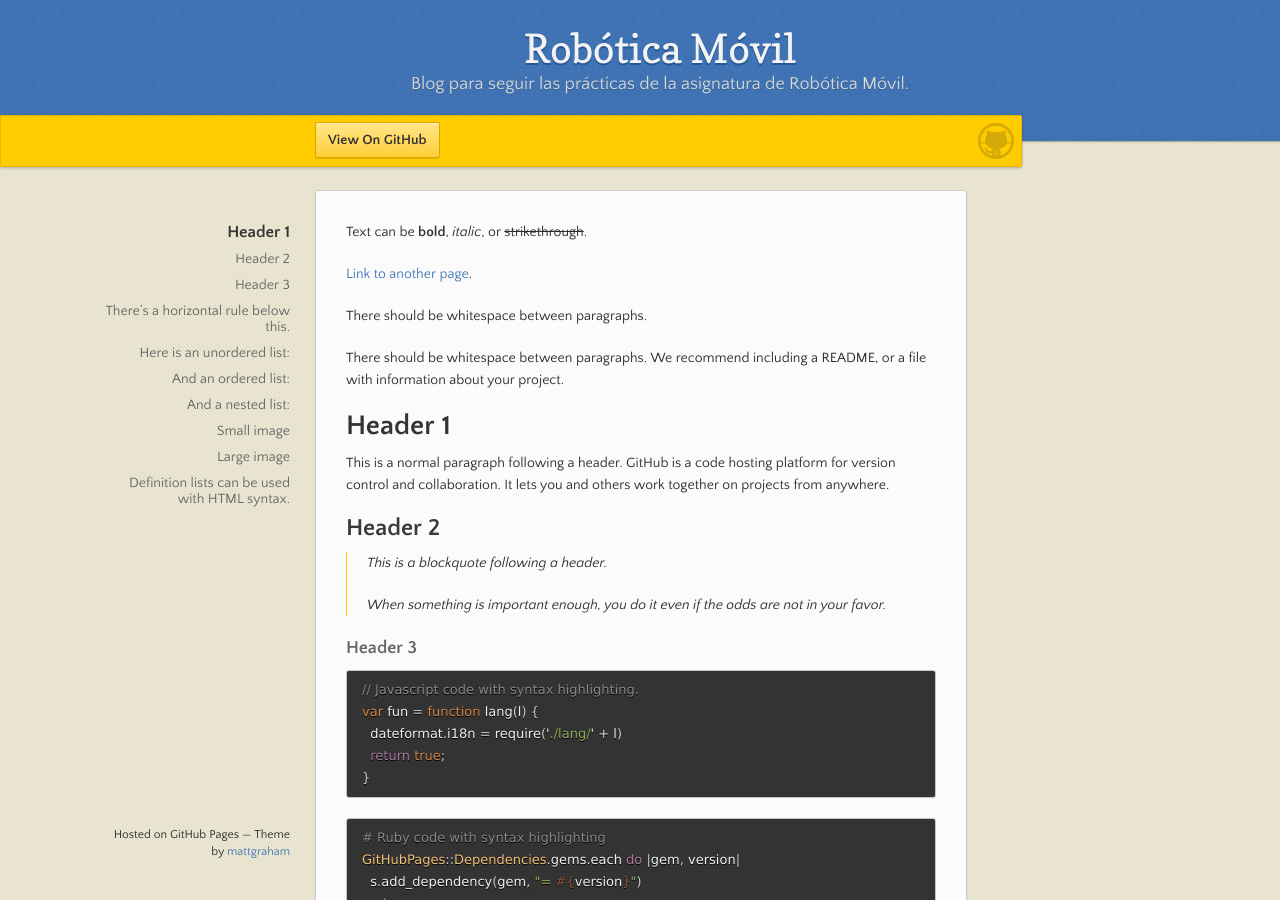
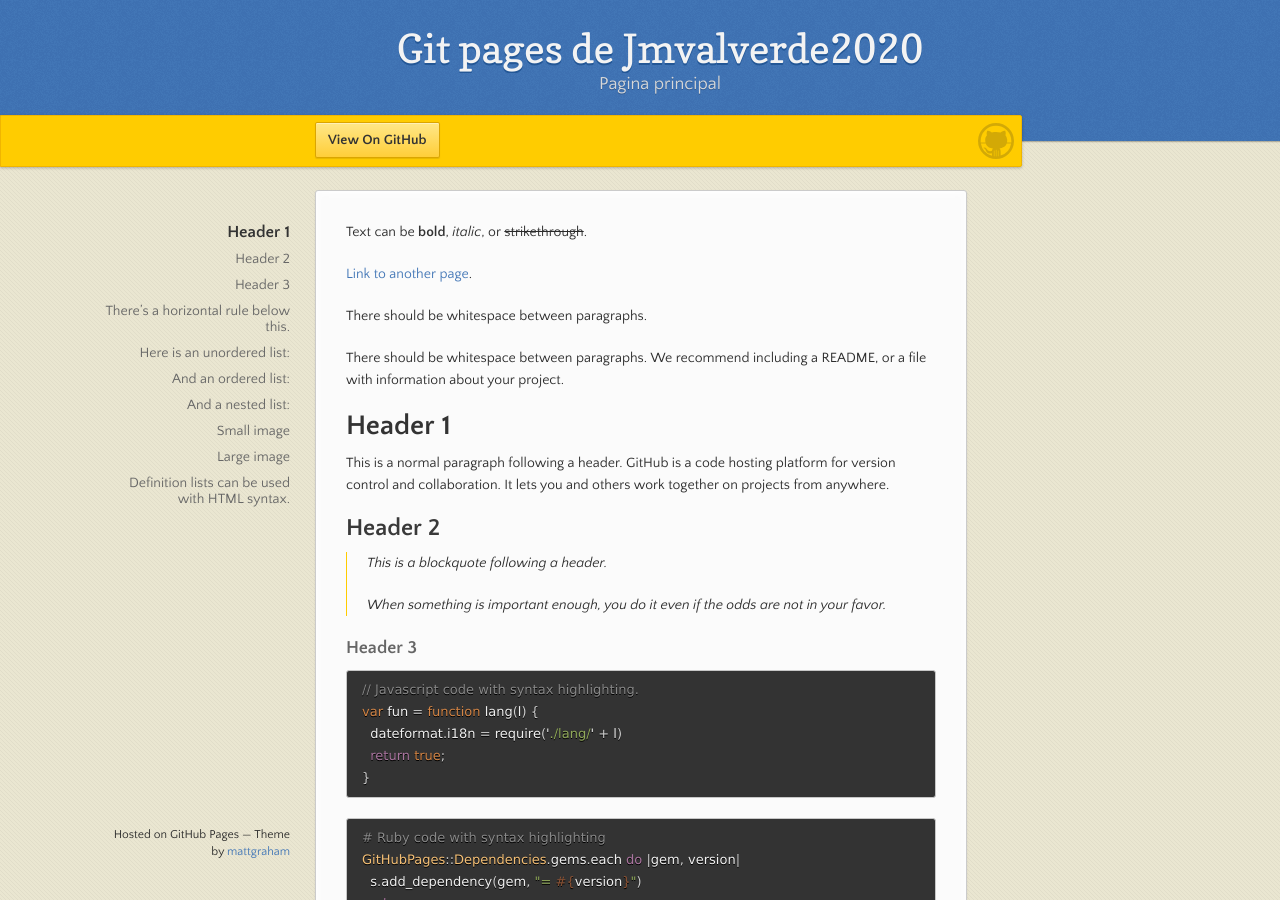
Before and after one commit to jmvalverde2020/jmvalverde2020.github.io, a Jekyll site: the page built from index.md, in a window 1280 px wide and 900 px high. Built offline with Jekyll 4.4.1, drawn with Linux system fonts in a browser that asks for light colours.

Commit message:
Update _config.yml

```diff
--- a/_config.yml
+++ b/_config.yml
@@ -1,3 +1,3 @@
-title: Robótica Móvil
-description: Blog para seguir las prácticas de la asignatura de Robótica Móvil.
+title: Git pages de Jmvalverde2020
+description: Pagina principal
 theme: jekyll-theme-leap-day
```
